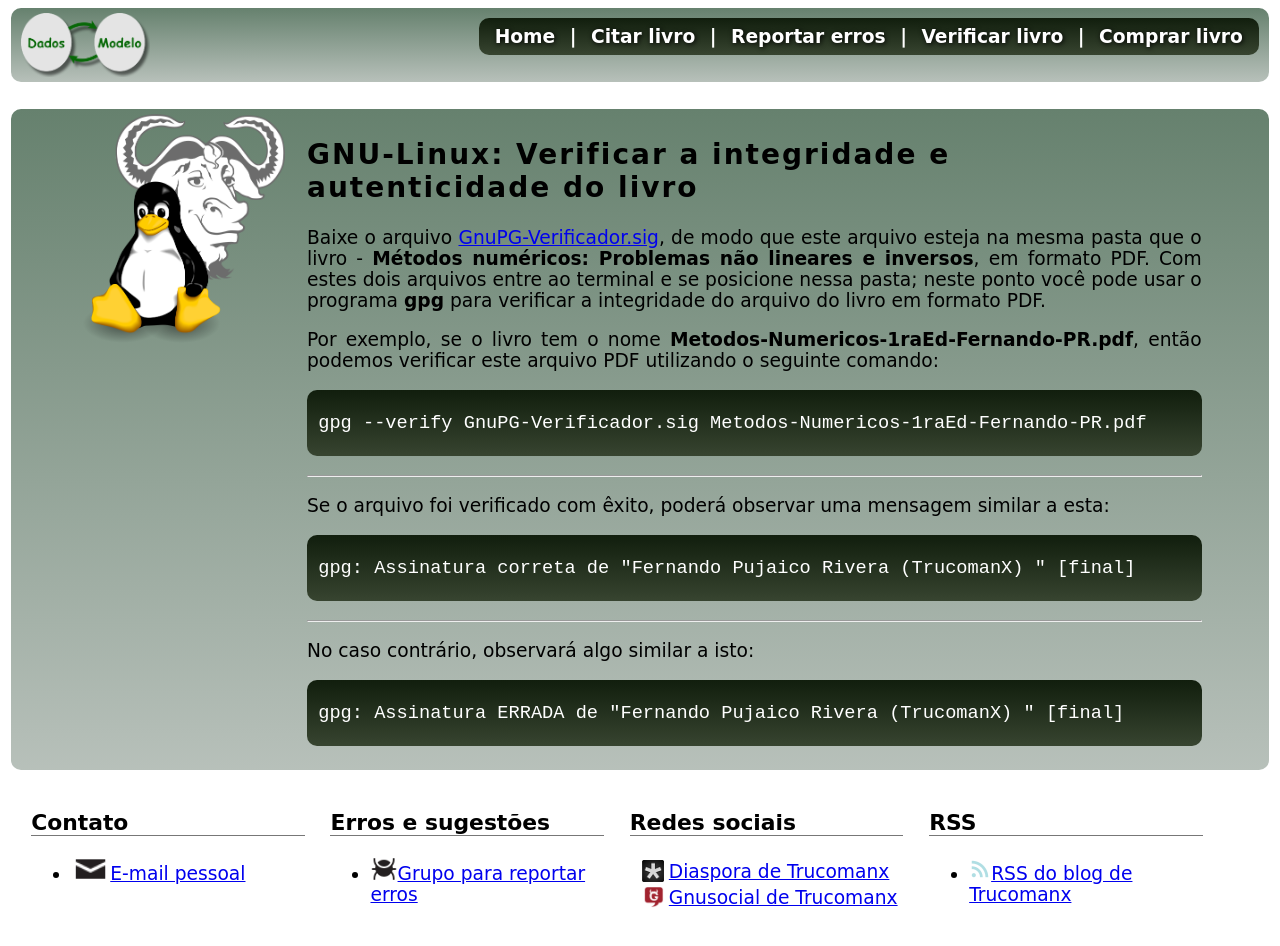
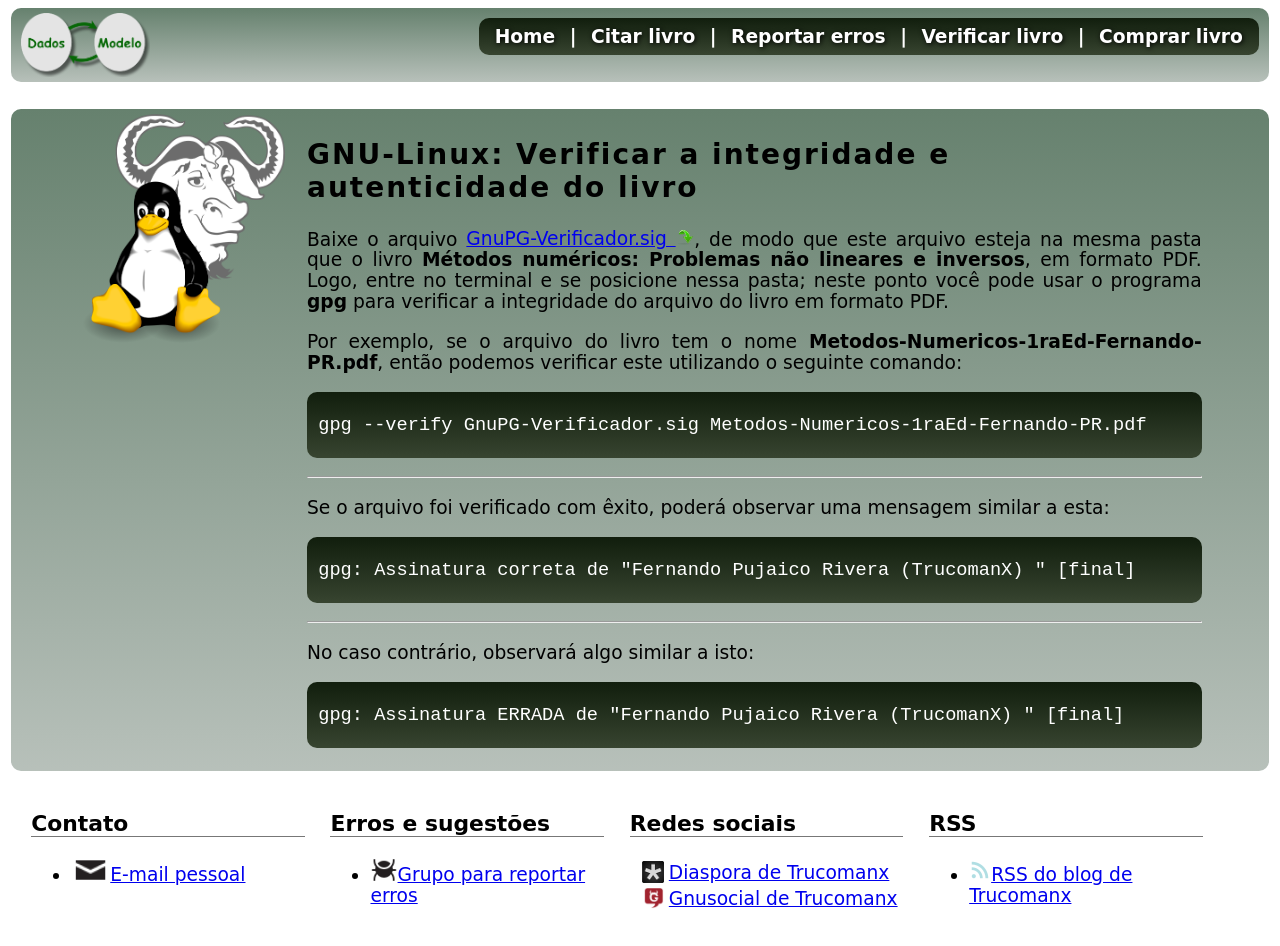
Before and after one commit to trucomanx/metodos.numericos, a plain HTML site: page verificar.html in a window 1280 px wide. Drawn offline with Linux system fonts and the light colour scheme.

Commit message:
agregando direccion de los archivos

```diff
--- a/verificar.html
+++ b/verificar.html
@@ -50,13 +50,15 @@
             </div>
             <div style="float: right;width: 80.0%;">
 			<h2>GNU-Linux: Verificar a integridade e autenticidade do livro</h2>
-        	    <p>Baixe o arquivo <a href="data/GnuPG-Verificador.sig">GnuPG-Verificador.sig</a>,
-                de modo que este arquivo esteja na mesma pasta que o livro -
+        	    <p>Baixe o arquivo <a href="https://drive.google.com/file/d/1ag9Wzfdx5ghGzFVCXE1KlmijX7gIptED/view?usp=drivesdk">GnuPG-Verificador.sig
+                <img  src="imagenes/go-jump.png" style="width: 1em;margin-right: 0;"  border="0" /></a>,
+                de modo que este arquivo esteja na mesma pasta que o livro
                 <b>Métodos numéricos: Problemas não lineares e inversos</b>, em formato PDF.
-                Com estes dois arquivos entre ao terminal e se posicione nessa pasta;
-                neste ponto você pode usar o programa <b>gpg</b> para verificar a integridade do arquivo do livro em formato PDF.</p>
-                <p> Por exemplo, se o livro tem o nome <b>Metodos-Numericos-1raEd-Fernando-PR.pdf</b>,
-                então podemos verificar este arquivo PDF utilizando o seguinte comando:</p>
+                Logo, entre no terminal e se posicione nessa pasta;
+                neste ponto você pode usar o programa <b>gpg</b> para verificar a
+                integridade do arquivo do livro em formato PDF.</p>
+                <p> Por exemplo, se o arquivo do livro tem o nome <b>Metodos-Numericos-1raEd-Fernando-PR.pdf</b>,
+                então podemos verificar este utilizando o seguinte comando:</p>
 <pre>
 
  gpg --verify GnuPG-Verificador.sig Metodos-Numericos-1raEd-Fernando-PR.pdf
```
Also changed, not shown: index.html (+1 -1 lines), img/rect3067.png (added).
